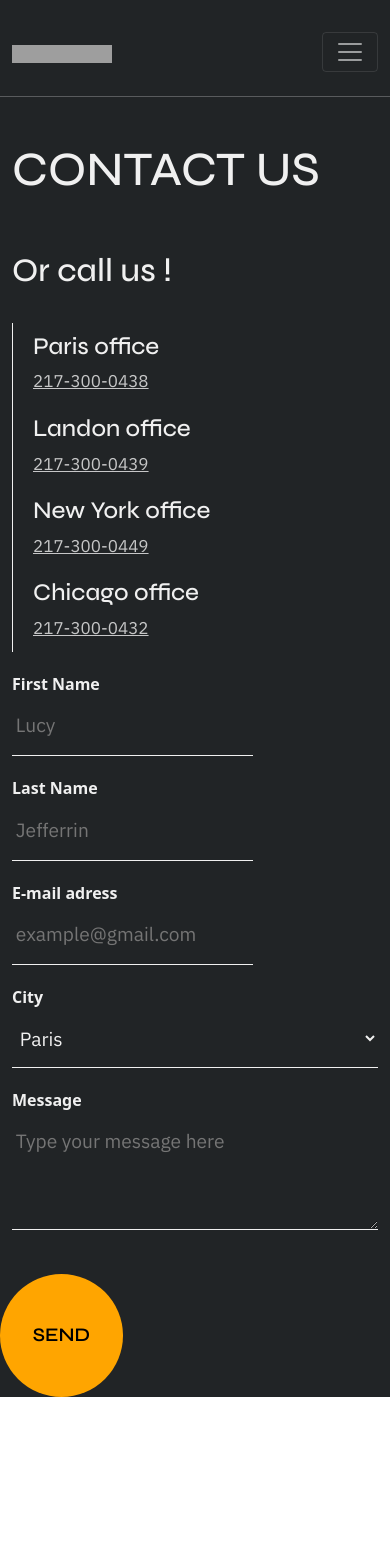
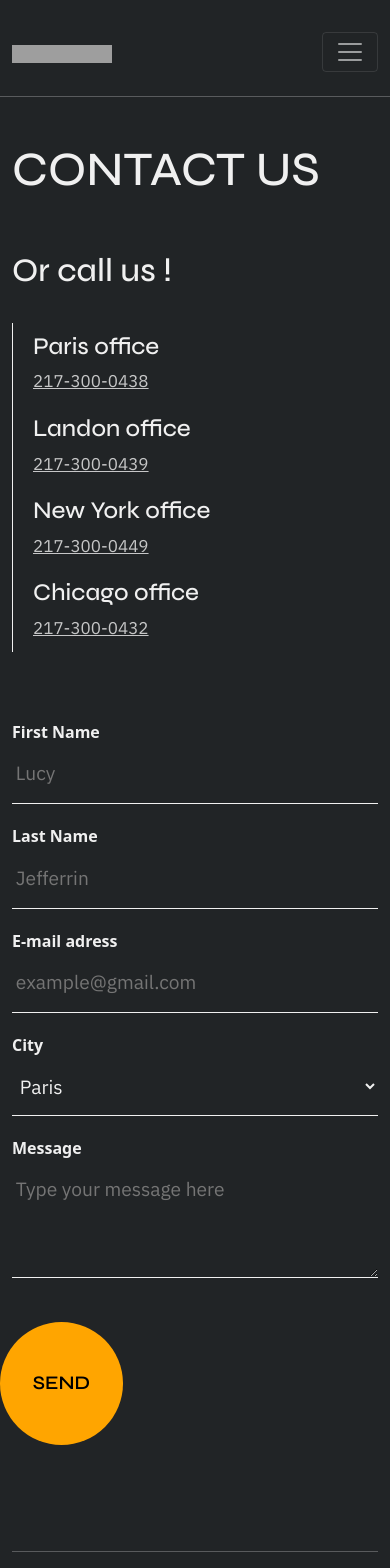
Before and after one commit to hayatul-islam/Maat-client, a React (Create React App) app: page /contact in a window 390 px wide. Shown: the top 1568 px of the page. Before the commit the page ends 1397 px from the top, so only its background shows below. Built offline with nearby package versions, Linux system fonts and the light colour scheme; grey boxes are pictures that could not be loaded.

Commit message:
contact responsive

```diff
--- a/src/Pages/Contact/Contact/Contact.css
+++ b/src/Pages/Contact/Contact/Contact.css
@@ -25,6 +25,7 @@
 }
 .inputField input{
     height: auto;
+    width: 100%;
     margin-bottom: 0px;
     padding: 0.8em 1em 0.8em 0.2em;
     border-style: none none solid;
--- a/src/Pages/Contact/Contact/Contact.js
+++ b/src/Pages/Contact/Contact/Contact.js
@@ -1,6 +1,7 @@
 import React, { useEffect, useState } from 'react';
 import { Col, Container, Row } from 'react-bootstrap';
 import { useForm } from "react-hook-form";
+import Footer from '../../Shered/Footer/Footer';
 import './Contact.css';
 
 const Contact = () => {
@@ -22,7 +23,7 @@ const Contact = () => {
                     <h1>CONTACT US</h1>
                 </div>
                 <Row>
-                    <Col xs={12} md={6}>
+                    <Col xs={12} lg={6}>
                         <div>
                             <div className="big-font py-4">
                                 <h3>Or call us !</h3>
@@ -38,8 +39,8 @@ const Contact = () => {
                             </div>
                         </div>
                     </Col>
-                    <Col xs={12} md={6}>
-                        <div className='contactForm'>
+                    <Col xs={12} lg={6}>
+                        <div className='contactForm mt-5'>
                             <form onSubmit={handleSubmit(onSubmit)}>
                                 <Row>
                                     <Col xs={12} md={6}>
@@ -85,6 +86,7 @@ const Contact = () => {
                     </Col>
                 </Row>
             </Container>
+            <Footer />
         </div>
     );
 };
--- a/src/Pages/Team/OffersInfo/OfferInfo.css
+++ b/src/Pages/Team/OffersInfo/OfferInfo.css
@@ -1,11 +1,14 @@
 .apply{
     background-color: #f0f0f0;
+    color: #212426;
+}
+.apply h1{
     color: #212426;
 }
 .apply p{
     font-size: 18px;
     margin-bottom: 3px;
-
+    color: #212426;
 }
 .applyBtn{
     text-decoration: none;
--- a/src/Pages/Team/OffersInfo/OffersInfo.js
+++ b/src/Pages/Team/OffersInfo/OffersInfo.js
@@ -1,6 +1,8 @@
 import React, { useEffect, useState } from 'react';
 import { Col, Container, Row } from 'react-bootstrap';
 import { Link, useParams } from 'react-router-dom';
+import ContactUs from '../../Shered/ContactUs/ContactUs';
+import Footer from '../../Shered/Footer/Footer';
 import './OfferInfo.css';
 
 const OffersInfo = () => {
@@ -19,7 +21,7 @@ const OffersInfo = () => {
 
 
     return (
-        <div className='py-5 text-light'>
+        <div className='pt-5 text-light'>
             <Container>
                 <Row>
                     <Col xs={12} md={7}>
@@ -81,6 +83,9 @@ const OffersInfo = () => {
                 </Row>
 
             </Container>
+
+            <ContactUs />
+            <Footer />
         </div>
     );
 };
```
